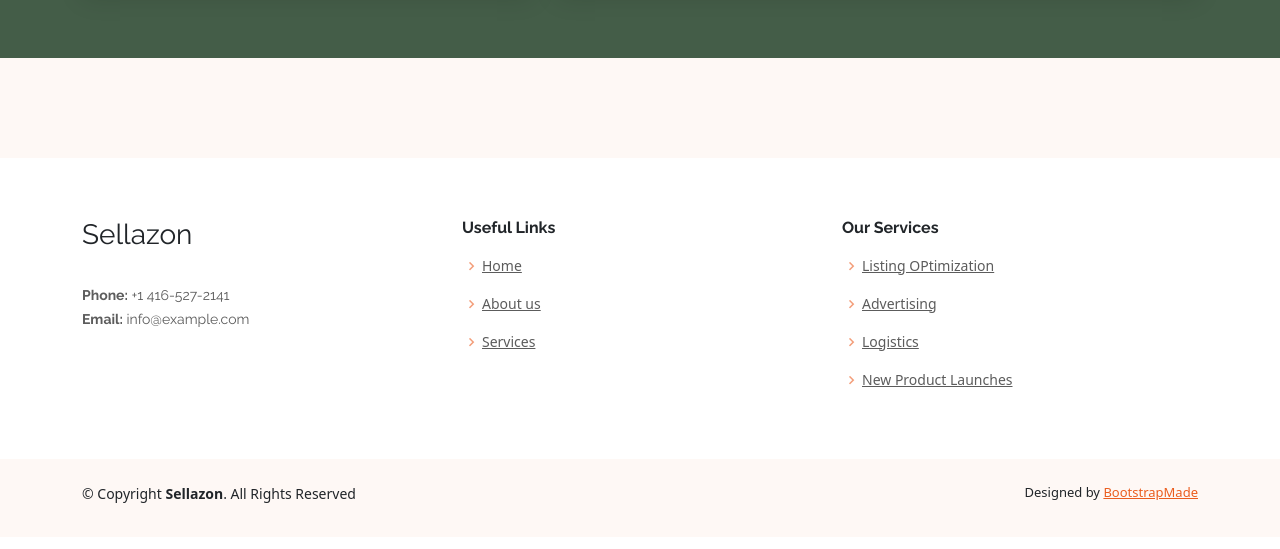
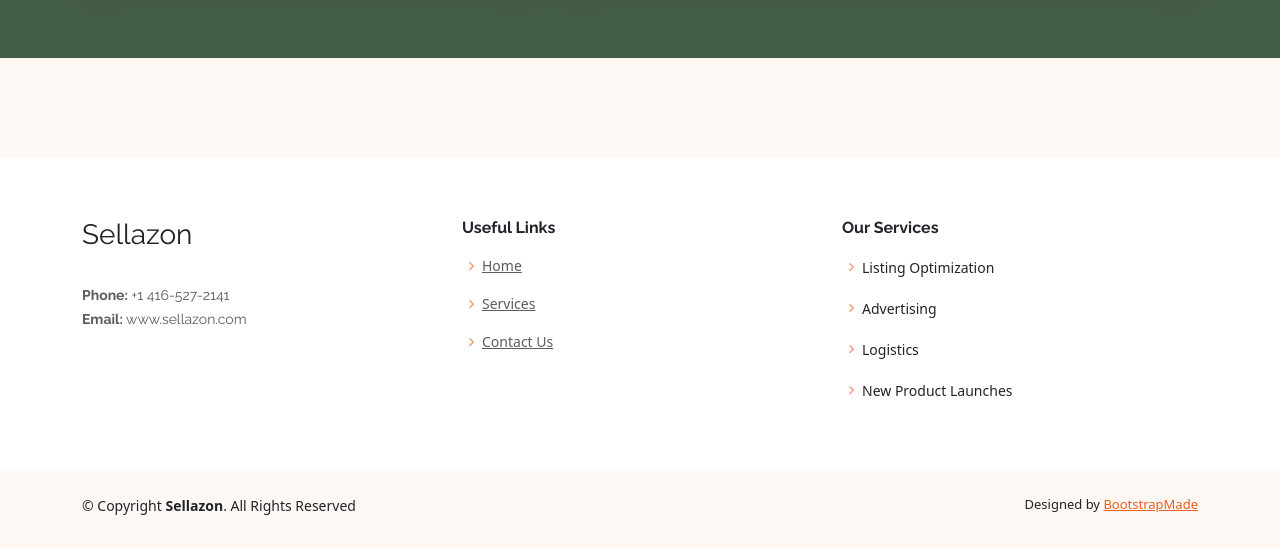
Before and after one commit to Kee2u/Kee2u.github.io, a website built with Vite: page index.html in a window 1280 px wide. Shown: the part 2388-2937 px from the top of the page. Built offline with nearby package versions, Linux system fonts and the light colour scheme.

Commit message:
Minor fixes

```diff
--- a/index.html
+++ b/index.html
@@ -55,7 +55,7 @@
           <li><a class="nav-link scrollto" href="#about">About Us</a></li>
           <li><a class="nav-link scrollto" href="#services">Services</a></li>
           <li><a class="nav-link scrollto" href="#contact">Contact</a></li>
-          <li><a class="getstarted scrollto" href="#about">Get Started</a></li>
+          <li><a class="getstarted scrollto" href="#contact">Get Started</a></li>
         </ul>
         <i class="bi bi-list mobile-nav-toggle"></i>
       </nav><!-- .navbar -->
@@ -72,7 +72,7 @@
           <h1>Unleashing Your Amazon Potential</h1>
           <h2>Discover our expert advertising strategies that elevate your brand and maximize your sales on Amazon!</h2>
           <div>
-            <a href="#about" class="btn-get-started scrollto">Get Started</a>
+            <a href="#contact" class="btn-get-started scrollto">Get Started</a>
           </div>
         </div>
         <div class="col-lg-6 order-1 order-lg-2 hero-img">
@@ -508,7 +508,7 @@
               <div class="email">
                 <i class="bi bi-envelope"></i>
                 <h4>Email:</h4>
-                <p>info@example.com</p>
+                <p>www.sellazon.com</p>
               </div>
 
               <div class="phone">
@@ -577,7 +577,7 @@
             <p>
               <br>
               <strong>Phone:</strong> +1 416-527-2141<br>
-              <strong>Email:</strong> info@example.com<br>
+              <strong>Email:</strong> www.sellazon.com<br>
             </p>
           </div>
 
@@ -585,8 +585,8 @@
             <h4>Useful Links</h4>
             <ul>
               <li><i class="bx bx-chevron-right"></i> <a href="#">Home</a></li>
-              <li><i class="bx bx-chevron-right"></i> <a href="#">About us</a></li>
-              <li><i class="bx bx-chevron-right"></i> <a href="#">Services</a></li>
+              <li><i class="bx bx-chevron-right"></i> <a href="#services">Services</a></li>
+              <li><i class="bx bx-chevron-right"></i> <a href="#contact">Contact Us</a></li>
 
             </ul>
           </div>
@@ -594,10 +594,10 @@
           <div class="col-lg-4 col-md-4 footer-links">
             <h4>Our Services</h4>
             <ul>
-              <li><i class="bx bx-chevron-right"></i> <a href="#">Listing OPtimization</a></li>
-              <li><i class="bx bx-chevron-right"></i> <a href="#">Advertising</a></li>
-              <li><i class="bx bx-chevron-right"></i> <a href="#">Logistics</a></li>
-              <li><i class="bx bx-chevron-right"></i> <a href="#">New Product Launches</a></li>
+              <li><i class="bx bx-chevron-right"></i>Listing Optimization</a></li>
+              <li><i class="bx bx-chevron-right"></i>Advertising</a></li>
+              <li><i class="bx bx-chevron-right"></i>Logistics</a></li>
+              <li><i class="bx bx-chevron-right"></i>New Product Launches</a></li>
             </ul>
           </div>
 
```
